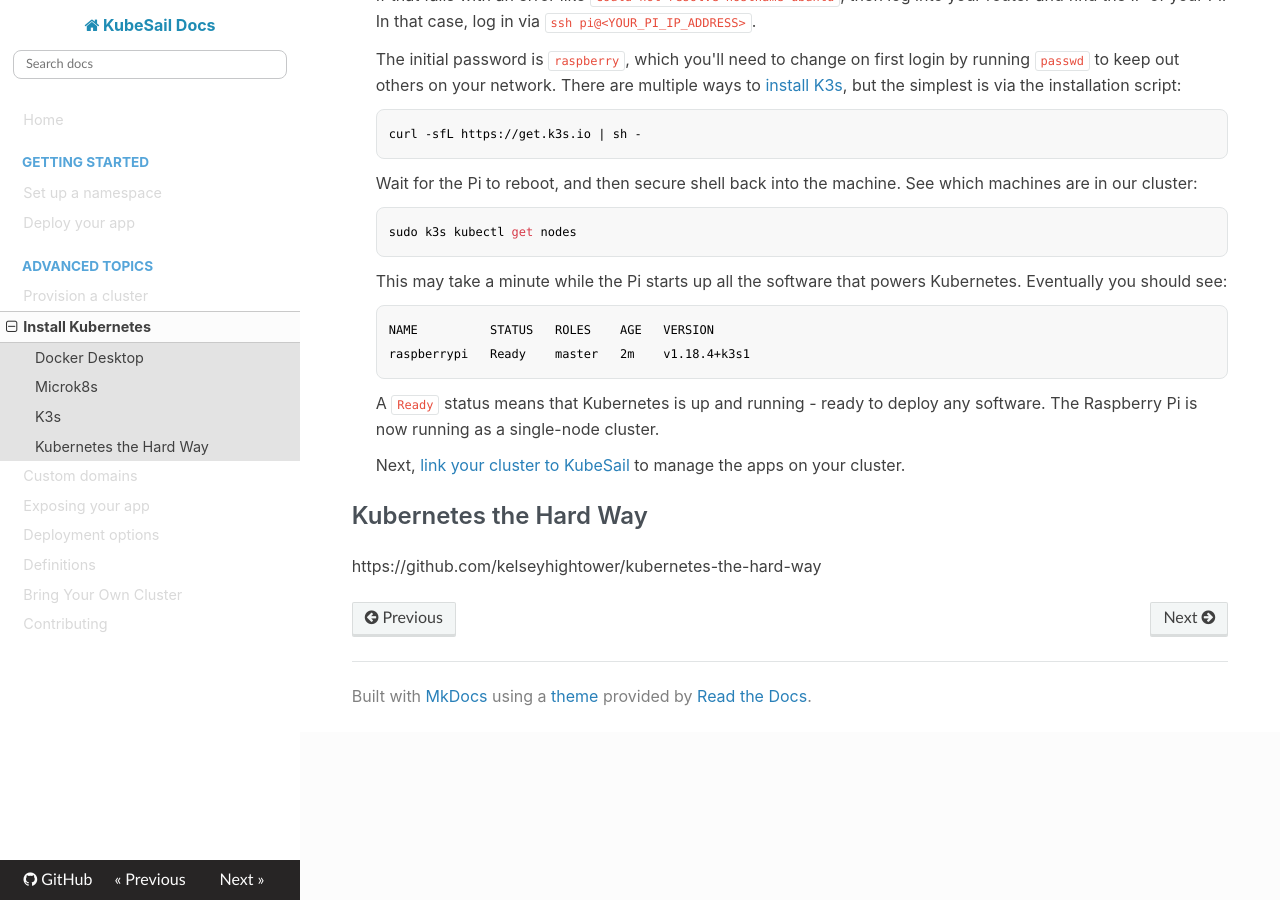
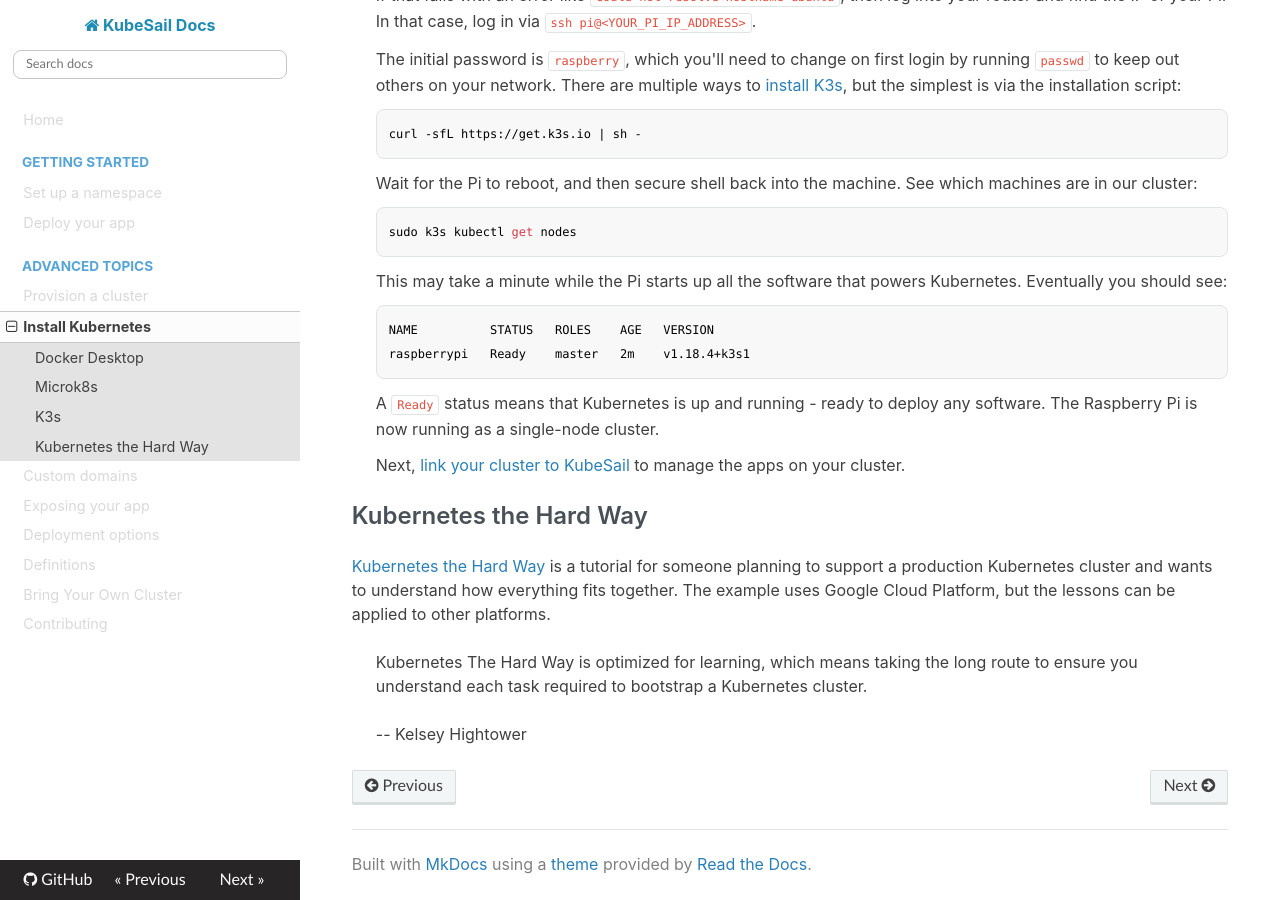
Before and after one commit to kubesail/kubesail-docs, an MkDocs documentation site: the page built from docs/install_kubernetes.md, in a window 1280 px wide and 900 px high, scrolled down 3348 px. Built offline with MkDocs 1.6.1, drawn with Linux system fonts in a browser that asks for light colours; nearby versions of some CDN libraries.

Commit message:
add kubernetes the hard way

```diff
--- a/docs/install_kubernetes.md
+++ b/docs/install_kubernetes.md
@@ -146,4 +146,8 @@ Here is how to [set up K3s on a Raspberry Pi 4](https://kubesail.com/blog/k3s-ra
 
 ## Kubernetes the Hard Way
 
-https://github.com/kelseyhightower/kubernetes-the-hard-way
+[Kubernetes the Hard Way](https://github.com/kelseyhightower/kubernetes-the-hard-way) is a tutorial for someone planning to support a production Kubernetes cluster and wants to understand how everything fits together. The example uses Google Cloud Platform, but the lessons can be applied to other platforms.
+
+> Kubernetes The Hard Way is optimized for learning, which means taking the long route to ensure you understand each task required to bootstrap a Kubernetes cluster.
+>
+> -- Kelsey Hightower
```
